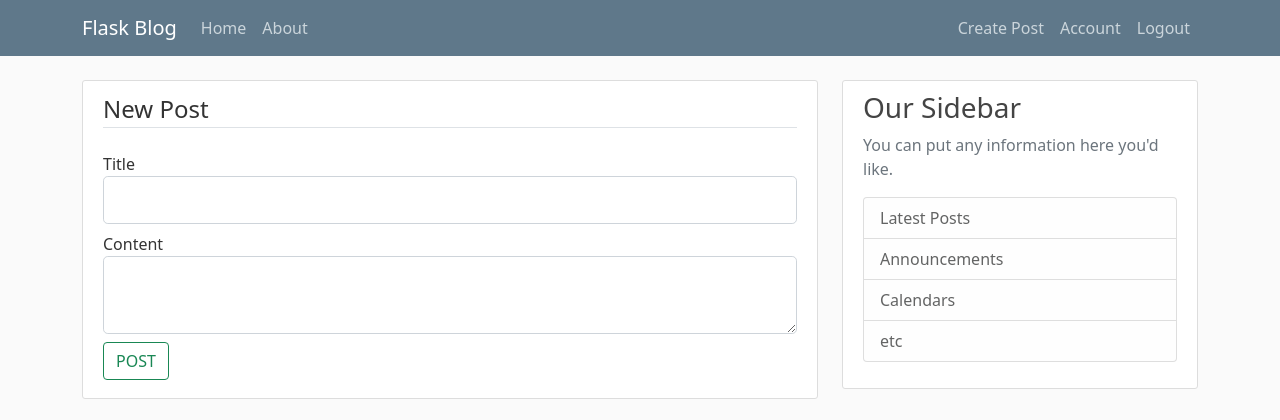
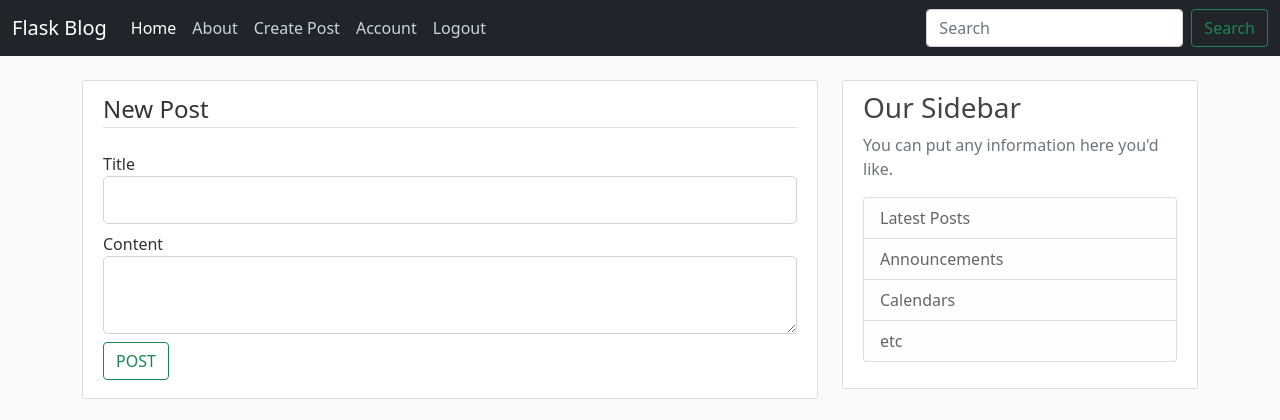
Before and after one commit to SunnyYadav16/Flask_Learning, a Flask app: page /post/new in a window 1280 px wide. Shown: the top 420 px of the page. Run offline with Flask 2, Linux system fonts and the light colour scheme; a user stored in the database is signed in; parts of the project's set-up code (start-up, migrations or seed data) failed here and were passed over.

Commit message:
Searching code

```diff
--- a/flask_learning/posts/forms.py
+++ b/flask_learning/posts/forms.py
@@ -7,3 +7,8 @@ class PostForm(FlaskForm):
     title = StringField('Title', validators=[DataRequired()])
     content = TextAreaField('Content', validators=[DataRequired()])
     submit = SubmitField('POST')
+
+
+class SearchForm(FlaskForm):
+    searched = StringField('Searched', validators=[DataRequired()])
+    submit = SubmitField('Search')
--- a/flask_learning/posts/routes.py
+++ b/flask_learning/posts/routes.py
@@ -3,7 +3,7 @@ from flask_login import login_required, current_user
 
 from flask_learning import db
 from flask_learning.models import Post
-from flask_learning.posts.forms import PostForm
+from flask_learning.posts.forms import PostForm, SearchForm
 
 posts = Blueprint('posts', __name__)
 
@@ -56,3 +56,16 @@ def delete_post(post_id):
     db.session.commit()
     flash("Your posts has been deleted!", "success")
     return redirect(url_for('main.home_page'))
+
+
+@posts.route('/search', methods=['GET', 'POST'])
+def search_post():
+    form = SearchForm()
+    post = Post.query
+    if form.validate_on_submit():
+        post_searched = form.searched.data
+
+        posts = post.filter(Post.content.like('%' + post_searched + '%'))
+        posts = posts.order_by(Post.title).all()
+
+    return render_template("search.html", post_searched=post_searched, form=form, posts=posts)
--- a/flask_learning/templates/navbar.html
+++ b/flask_learning/templates/navbar.html
@@ -1,16 +1,48 @@
+<!--<header class="site-header">-->
+<!--      <nav class="navbar navbar-expand-md navbar-dark bg-steel fixed-top">-->
+<!--        <div class="container">-->
+<!--          <a class="navbar-brand mr-4" href="{{ url_for('main.home_page') }}">Flask Blog</a>-->
+<!--          <button class="navbar-toggler" type="button" data-toggle="collapse" data-target="#navbarToggle" aria-controls="navbarToggle" aria-expanded="false" aria-label="Toggle navigation">-->
+<!--            <span class="navbar-toggler-icon"></span>-->
+<!--          </button>-->
+<!--          <div class="collapse navbar-collapse" id="navbarToggle">-->
+<!--            <div class="navbar-nav me-auto">-->
+<!--              <a class="nav-item nav-link" href="{{ url_for('main.home_page') }}">Home</a>-->
+<!--              <a class="nav-item nav-link" href="{{ url_for('main.about_user') }}">About</a>-->
+<!--            </div>-->
+<!--            &lt;!&ndash; Navbar Right Side &ndash;&gt;-->
+<!--            {% if current_user.is_authenticated %}-->
+<!--            <div class="navbar-nav">-->
+<!--              <a class="nav-item nav-link" href="{{ url_for('posts.new_post') }}">Create Post</a>-->
+<!--              <a class="nav-item nav-link" href="{{ url_for('users.account') }}">Account</a>-->
+<!--              <a class="nav-item nav-link" href="{{ url_for('users.user_logout') }}">Logout</a>-->
+<!--            </div>-->
+<!--            {% else %}-->
+<!--            <div class="navbar-nav">-->
+<!--              <a class="nav-item nav-link" href="{{ url_for('users.user_login') }}">Login</a>-->
+<!--              <a class="nav-item nav-link" href="{{ url_for('users.user_register') }}">Register</a>-->
+<!--            </div>-->
+<!--            {% endif %}-->
+<!--          </div>-->
+<!--        </div>-->
+<!--      </nav>-->
+<!--    </header>-->
+
 <header class="site-header">
-      <nav class="navbar navbar-expand-md navbar-dark bg-steel fixed-top">
-        <div class="container">
-          <a class="navbar-brand mr-4" href="{{ url_for('main.home_page') }}">Flask Blog</a>
-          <button class="navbar-toggler" type="button" data-toggle="collapse" data-target="#navbarToggle" aria-controls="navbarToggle" aria-expanded="false" aria-label="Toggle navigation">
+  <nav class="navbar navbar-expand-lg navbar-dark bg-dark fixed-top">
+    <div class="container-fluid">
+      <a class="navbar-brand" href="{{ url_for('main.home_page') }}">Flask Blog</a>
+      <button class="navbar-toggler" type="button" data-bs-toggle="collapse" data-bs-target="#navbarSupportedContent" aria-controls="navbarSupportedContent" aria-expanded="false" aria-label="Toggle navigation">
         <span class="navbar-toggler-icon"></span>
       </button>
-          <div class="collapse navbar-collapse" id="navbarToggle">
-            <div class="navbar-nav me-auto">
-              <a class="nav-item nav-link" href="{{ url_for('main.home_page') }}">Home</a>
-              <a class="nav-item nav-link" href="{{ url_for('main.about_user') }}">About</a>
-            </div>
-            <!-- Navbar Right Side -->
+      <div class="collapse navbar-collapse" id="navbarSupportedContent">
+        <ul class="navbar-nav me-auto mb-2 mb-lg-0">
+          <li class="nav-item">
+            <a class="nav-link active" aria-current="page" href="{{ url_for('main.home_page') }}">Home</a>
+          </li>
+          <li class="nav-item">
+            <a class="nav-link" href="{{ url_for('main.about_user') }}">About</a>
+          </li>
            {% if current_user.is_authenticated %}
             <div class="navbar-nav">
               <a class="nav-item nav-link" href="{{ url_for('posts.new_post') }}">Create Post</a>
@@ -23,6 +55,12 @@
               <a class="nav-item nav-link" href="{{ url_for('users.user_register') }}">Register</a>
             </div>
             {% endif %}
+        </ul>
+        <form class="d-flex" method="post" action="{{ url_for('posts.search_post')}}">
+          {{form.hidden_tag()}}
+          <input class="form-control me-2" type="search" placeholder="Search" aria-label="Search", name="searched">
+          <button class="btn btn-outline-success" type="submit">Search</button>
+        </form>
       </div>
     </div>
   </nav>
```
Also changed, not shown: flask_learning/templates/search.html (added, +21 -0 lines). Lines whose indentation alone changed are shown as unchanged.
